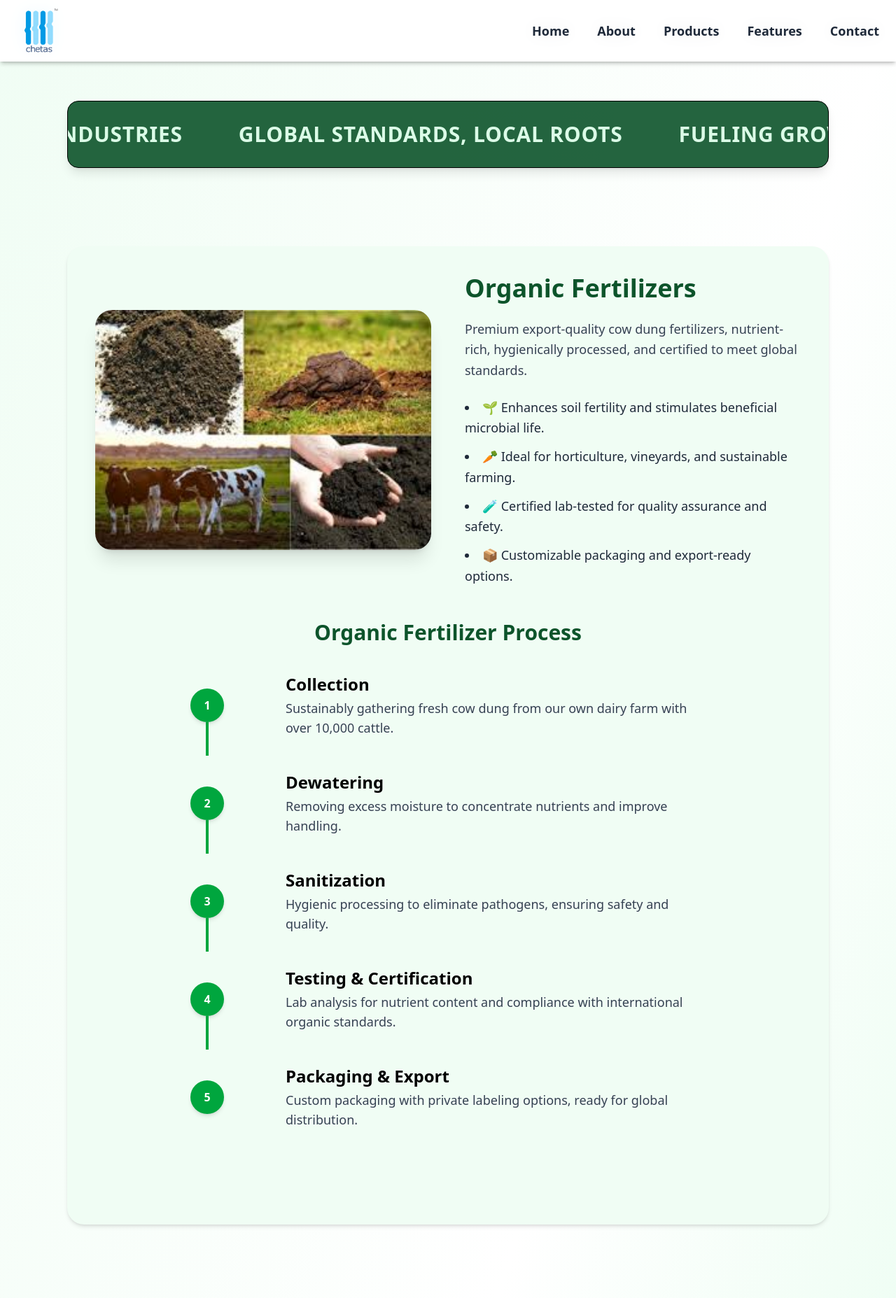
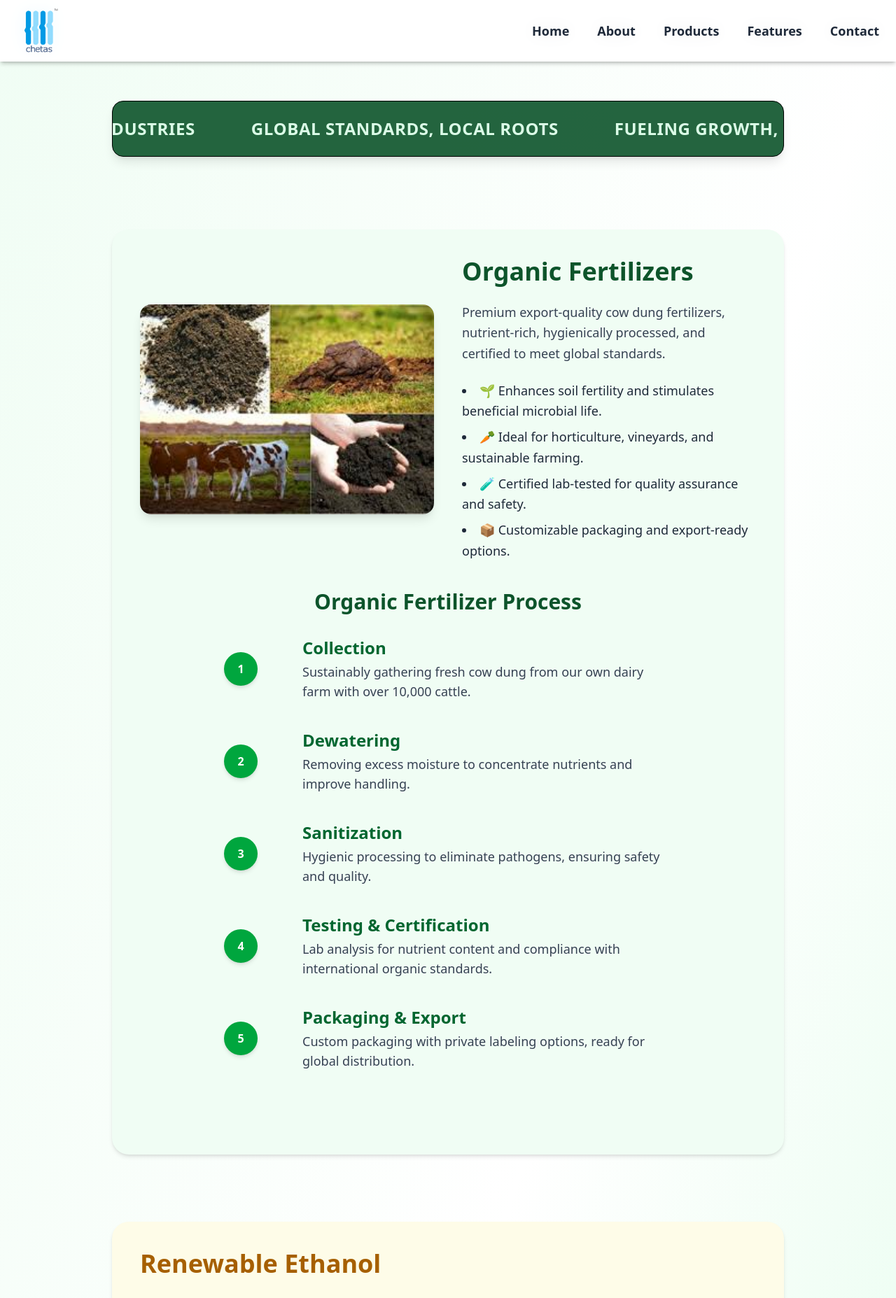
Before and after one commit to MayurChavan7/Chetas_Agro, a React (Vite) app: page /about in a window 1280 px wide. Shown: the top 1855 px of the page at 70% size. Built offline with nearby package versions, Linux system fonts and the light colour scheme.

Commit message:
latest about2

```diff
--- a/src/pages/About.jsx
+++ b/src/pages/About.jsx
@@ -40,31 +40,23 @@ const About = () => {
   ];
 
   const Timeline = ({ steps, color }) => (
-    <div className="relative max-w-3xl mx-auto px-4">
+    <div className="relative max-w-2xl mx-auto px-4">
       {steps.map((step, i) => (
         <motion.div
           key={i}
-          className="flex flex-col md:flex-row items-start md:items-center mb-12 relative"
+          className="flex flex-col md:flex-row items-start md:items-center mb-10 relative"
           initial={{ opacity: 0, x: i % 2 === 0 ? -50 : 50 }}
           whileInView={{ opacity: 1, x: 0 }}
           viewport={{ once: true }}
           transition={{ duration: 0.8, delay: i * 0.2 }}
         >
-          <div className="relative flex items-center justify-center w-12 h-12 bg-green-600 text-white font-bold rounded-full shadow-md md:mr-6 md:ml-0 flex-shrink-0">
+          <div className="relative flex items-center justify-center w-12 h-12 bg-green-600 text-white font-bold rounded-full shadow-md md:mr-6 flex-shrink-0">
             {step.step}
-            {i < steps.length - 1 && (
-              <motion.span
-                className={`hidden md:block absolute top-full left-1/2 transform -translate-x-1/2 w-1 bg-${color}-600`}
-                style={{ height: "100%" }}
-                initial={{ scaleY: 0 }}
-                whileInView={{ scaleY: 1 }}
-                viewport={{ once: true }}
-                transition={{ duration: 0.8, delay: i * 0.2 }}
-              />
-            )}
           </div>
-          <div className="md:ml-16 mt-4 md:mt-0">
-            <h3 className={`text-lg sm:text-xl md:text-2xl font-semibold ${color}-800`}>{step.title}</h3>
+          <div className="md:ml-10 mt-4 md:mt-0">
+            <h3 className={`text-lg sm:text-xl md:text-2xl font-semibold text-${color}-800`}>
+              {step.title}
+            </h3>
             <p className="text-gray-700 mt-1 text-sm sm:text-base md:text-lg">{step.desc}</p>
           </div>
         </motion.div>
@@ -73,15 +65,15 @@ const About = () => {
   );
 
   return (
-    <div className="flex flex-col min-h-screen bg-gradient-to-br from-green-50 via-white to-green-100">
+    <div className="flex flex-col min-h-screen bg-gradient-to-br from-green-50 via-white to-green-100 overflow-x-hidden">
       {/* Navbar */}
       <Navbar />
 
       {/* Slogan Carousel */}
-      <div className="relative z-10 py-8 sm:py-12 max-w-6xl mx-auto px-4 sm:px-6 lg:px-8 mt-20 sm:mt-24">
-        <motion.div className="relative h-20 sm:h-24 overflow-hidden flex items-center justify-start rounded-2xl border bg-green-900/90 shadow-lg">
+      <div className="relative z-10 py-8 sm:py-12 max-w-5xl mx-auto px-4 sm:px-6 lg:px-8 mt-20 sm:mt-24">
+        <motion.div className="relative h-16 sm:h-20 overflow-hidden flex items-center justify-start rounded-2xl border bg-green-900/90 shadow-lg">
           <motion.div
-            className="flex whitespace-nowrap gap-4 sm:gap-12 text-green-100 font-bold uppercase text-sm sm:text-xl md:text-3xl tracking-wide select-none"
+            className="flex whitespace-nowrap gap-6 sm:gap-12 text-green-100 font-bold uppercase text-sm sm:text-lg md:text-2xl tracking-wide select-none"
             animate={{ x: ["0%", "-50%"] }}
             transition={{
               x: { repeat: Infinity, repeatType: "loop", duration: slogans.length * 2, ease: "linear" },
@@ -95,14 +87,14 @@ const About = () => {
       </div>
 
       {/* Main Content */}
-      <main className="flex-1 max-w-6xl mx-auto space-y-20 sm:space-y-28 px-4 sm:px-6 lg:px-8 py-12 sm:py-16">
+      <main className="flex-1 max-w-5xl mx-auto space-y-16 sm:space-y-24 px-4 sm:px-6 lg:px-8 py-10 sm:py-14">
         {/* Cow Dung Fertilizer Section */}
         <section className="rounded-3xl shadow-md p-6 sm:p-10 bg-green-50">
-          <div className="grid grid-cols-1 md:grid-cols-2 gap-6 sm:gap-12 items-center">
+          <div className="grid grid-cols-1 md:grid-cols-2 gap-6 sm:gap-10 items-center">
             <motion.img
               src="/CowFertilizer.jpg"
               alt="Organic Fertilizers"
-              className="rounded-3xl shadow-xl w-full h-auto object-cover"
+              className="rounded-2xl shadow-lg w-full h-auto object-cover"
               initial={{ opacity: 0, x: -80 }}
               whileInView={{ opacity: 1, x: 0 }}
               viewport={{ once: true }}
@@ -113,7 +105,7 @@ const About = () => {
               <p className="text-gray-700 mb-6 text-base md:text-lg leading-relaxed">
                 Premium export-quality cow dung fertilizers, nutrient-rich, hygienically processed, and certified to meet global standards.
               </p>
-              <ul className="space-y-3 list-disc list-inside text-gray-800 text-base md:text-lg leading-relaxed">
+              <ul className="space-y-2 list-disc list-inside text-gray-800 text-base md:text-lg leading-relaxed">
                 <li>🌱 Enhances soil fertility and stimulates beneficial microbial life.</li>
                 <li>🥕 Ideal for horticulture, vineyards, and sustainable farming.</li>
                 <li>🧪 Certified lab-tested for quality assurance and safety.</li>
@@ -123,8 +115,8 @@ const About = () => {
           </div>
 
           {/* Timeline */}
-          <div className="py-12">
-            <h3 className="text-xl sm:text-2xl md:text-3xl font-bold mb-10 text-green-900 text-center">
+          <div className="py-10">
+            <h3 className="text-xl sm:text-2xl md:text-3xl font-bold mb-8 text-green-900 text-center">
               Organic Fertilizer Process
             </h3>
             <Timeline steps={cowDungProcessSteps} color="green" />
@@ -133,13 +125,13 @@ const About = () => {
 
         {/* Ethanol Section */}
         <section className="rounded-3xl shadow-md p-6 sm:p-10 bg-yellow-50">
-          <div className="grid grid-cols-1 md:grid-cols-2 gap-6 sm:gap-12 items-center">
+          <div className="grid grid-cols-1 md:grid-cols-2 gap-6 sm:gap-10 items-center">
             <div>
               <h2 className="text-2xl sm:text-3xl lg:text-4xl font-bold text-yellow-700 mb-6">Renewable Ethanol</h2>
               <p className="text-gray-700 mb-6 text-base md:text-lg leading-relaxed">
                 Our 65 KLPD ethanol plant produces fuel ethanol, pharma-grade ethanol, ENA, and EQRS worldwide with zero liquid discharge.
               </p>
-              <ul className="space-y-3 list-disc list-inside text-yellow-800 text-base md:text-lg leading-relaxed">
+              <ul className="space-y-2 list-disc list-inside text-yellow-800 text-base md:text-lg leading-relaxed">
                 <li>⚡ Compliant with E20 fuel blending standards for cleaner energy.</li>
                 <li>💊 Pharma & healthcare-grade ethanol for rigorous global standards.</li>
                 <li>♻️ Environmentally responsible with advanced Zero Liquid Discharge systems.</li>
@@ -149,7 +141,7 @@ const About = () => {
             <motion.img
               src="/EthonolFertilizer.jpg"
               alt="Renewable Ethanol Plant"
-              className="rounded-3xl shadow-xl w-full h-auto object-cover"
+              className="rounded-2xl shadow-lg w-full h-auto object-cover"
               initial={{ opacity: 0, x: 80 }}
               whileInView={{ opacity: 1, x: 0 }}
               viewport={{ once: true }}
@@ -158,8 +150,8 @@ const About = () => {
           </div>
 
           {/* Timeline */}
-          <div className="py-12">
-            <h3 className="text-xl sm:text-2xl md:text-3xl font-bold mb-10 text-yellow-700 text-center">
+          <div className="py-10">
+            <h3 className="text-xl sm:text-2xl md:text-3xl font-bold mb-8 text-yellow-700 text-center">
               Renewable Ethanol Process
             </h3>
             <Timeline steps={ethanolProcessSteps} color="yellow" />
@@ -167,8 +159,8 @@ const About = () => {
         </section>
 
         {/* Team Section */}
-        <section className="py-12 sm:py-20 text-center">
-          <h2 className="text-2xl sm:text-3xl md:text-4xl font-bold text-green-900 mb-16">Our Leadership Team</h2>
+        <section className="py-12 sm:py-16 text-center">
+          <h2 className="text-2xl sm:text-3xl md:text-4xl font-bold text-green-900 mb-12">Our Leadership Team</h2>
           <div className="grid grid-cols-1 sm:grid-cols-2 md:grid-cols-3 gap-10">
             {teamMembers.map((member, i) => (
               <motion.div
@@ -182,7 +174,7 @@ const About = () => {
                 <img
                   src={member.image}
                   alt={member.name}
-                  className="rounded-full mx-auto w-28 h-28 sm:w-32 sm:h-32 object-cover shadow-lg"
+                  className="rounded-full mx-auto w-28 h-28 sm:w-32 sm:h-32 object-cover shadow-md"
                 />
                 <h3 className="text-lg sm:text-xl md:text-2xl font-semibold">{member.name}</h3>
                 <p className="text-gray-700 text-sm sm:text-base md:text-lg">{member.role}</p>
@@ -192,14 +184,14 @@ const About = () => {
         </section>
 
         {/* CTA Section */}
-        <div className="py-12 px-6 sm:px-10 text-center bg-gradient-to-r from-green-800 to-green-600 text-white rounded-3xl max-w-3xl mx-auto shadow-2xl">
+        <div className="py-10 px-6 sm:px-10 text-center bg-gradient-to-r from-green-800 to-green-600 text-white rounded-3xl max-w-2xl mx-auto shadow-xl">
           <h2 className="text-2xl sm:text-3xl md:text-4xl font-extrabold mb-6">One Stop Agro-Energy Hub</h2>
-          <p className="max-w-2xl mx-auto mb-8 text-base md:text-lg leading-relaxed">
+          <p className="max-w-xl mx-auto mb-8 text-base md:text-lg leading-relaxed">
             From organic fertilizers to renewable ethanol — we deliver complete, sustainable agro-energy solutions for farmers, industry, and the planet.
           </p>
           <a
             href="/contact"
-            className="bg-yellow-400 text-green-900 font-bold px-8 py-3 rounded-full shadow-lg hover:bg-yellow-500 transition text-base md:text-lg"
+            className="bg-yellow-400 text-green-900 font-bold px-8 py-3 rounded-full shadow-md hover:bg-yellow-500 transition text-base md:text-lg"
           >
             Contact Us
           </a>
```
